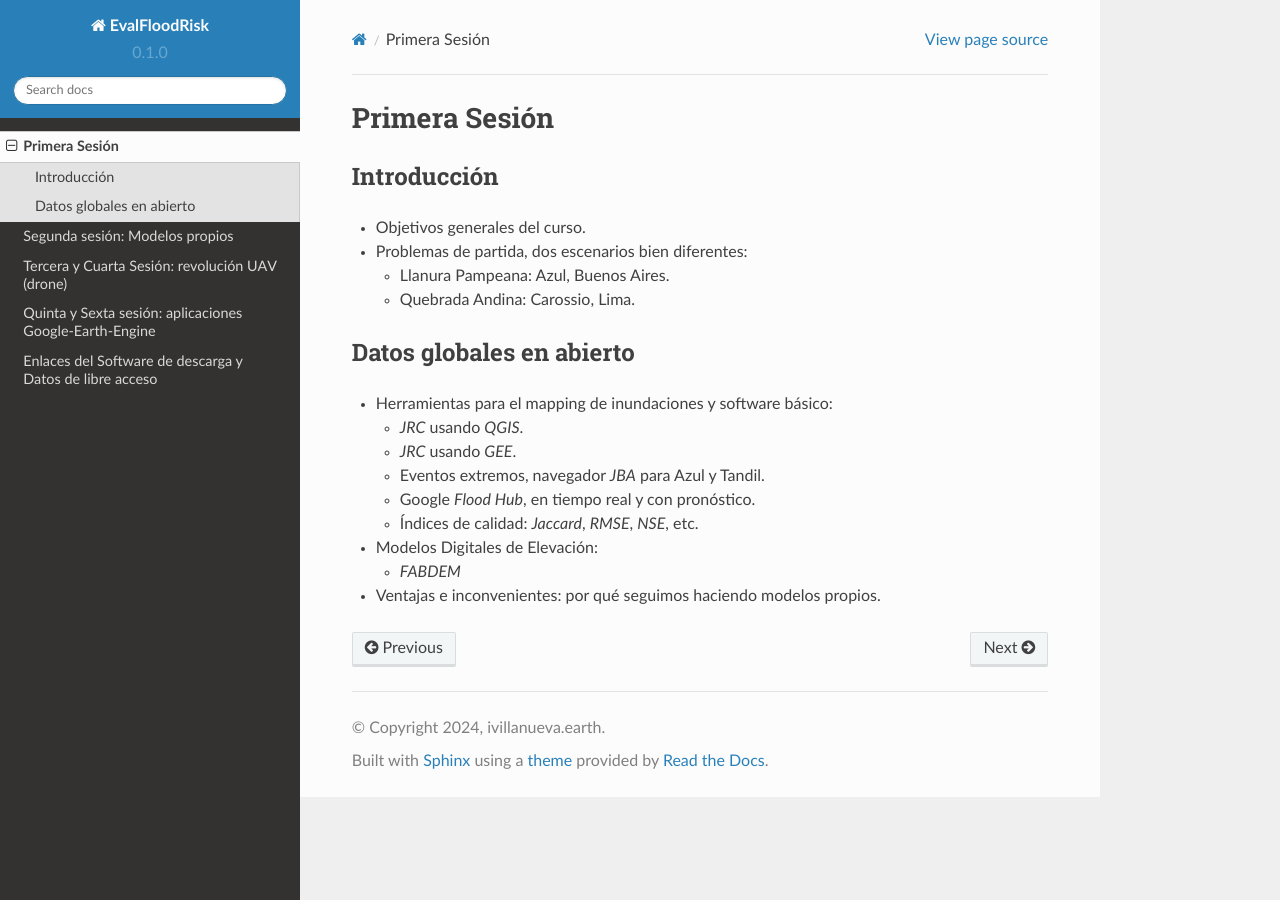
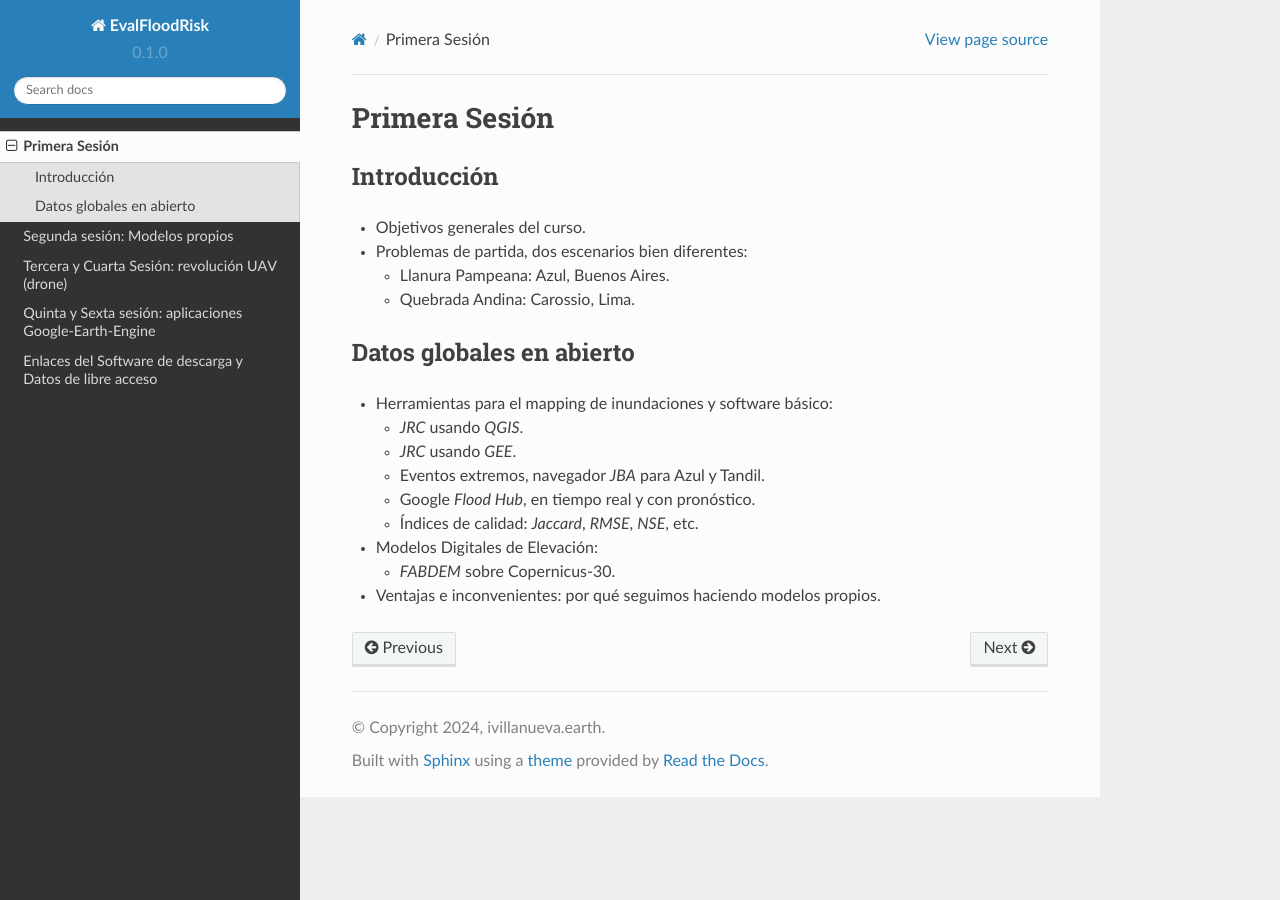
Before and after one commit to ivillamadrid/EvalFloodRisk_RSSWE, a Sphinx documentation site: the page built from docs/source/D1.rst, in a window 1280 px wide. Built offline with Sphinx 7.4.7 and the Read the Docs theme 2.0.0, drawn with Linux system fonts in a browser that asks for light colours.

Commit message:
Update D1.rst

```diff
--- a/docs/source/D1.rst
+++ b/docs/source/D1.rst
@@ -25,6 +25,6 @@ Datos globales en abierto
 
 * Modelos Digitales de Elevación:
 
-  * *FABDEM*
+  * *FABDEM* sobre Copernicus-30.
 
 * Ventajas e inconvenientes: por qué seguimos haciendo modelos propios.
```
